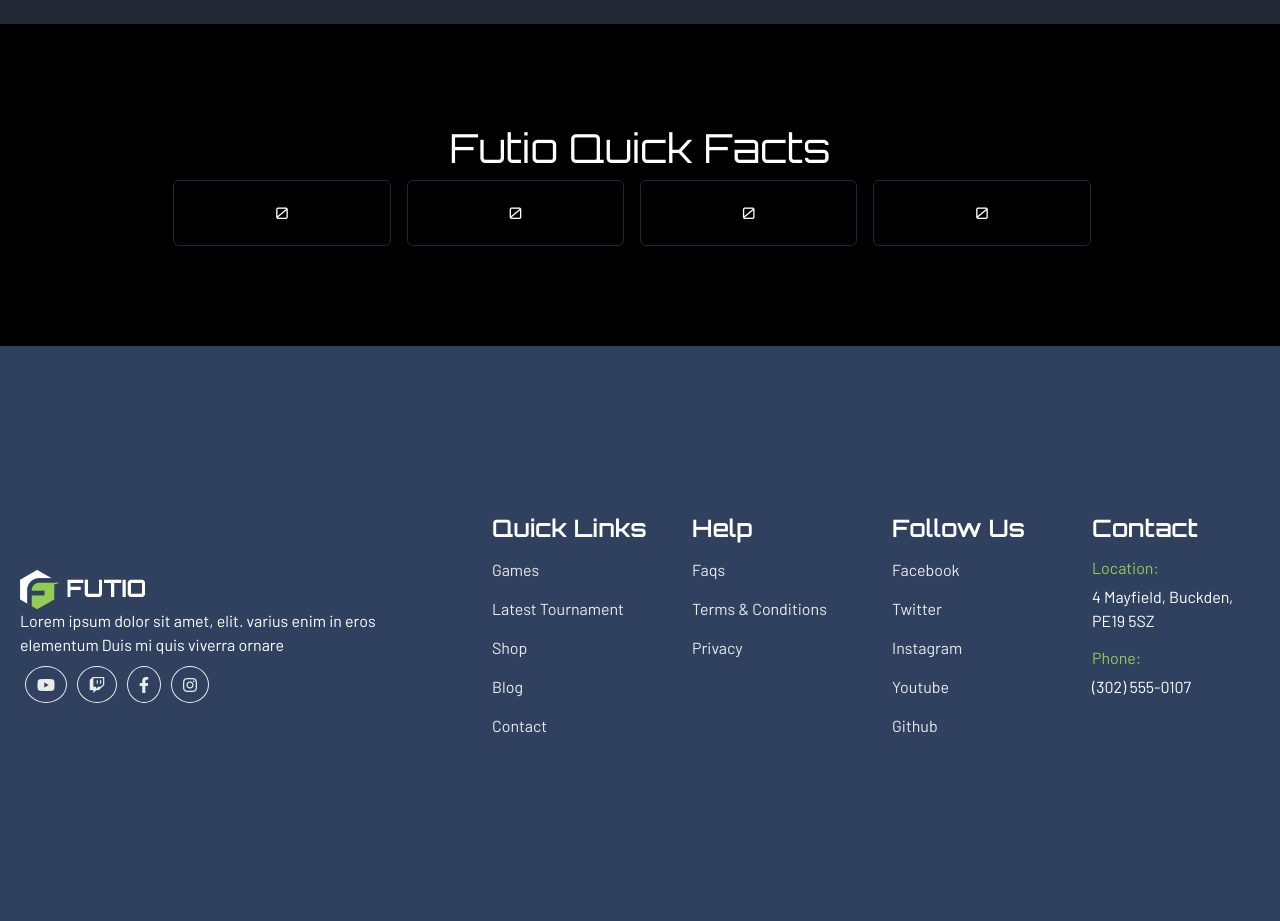
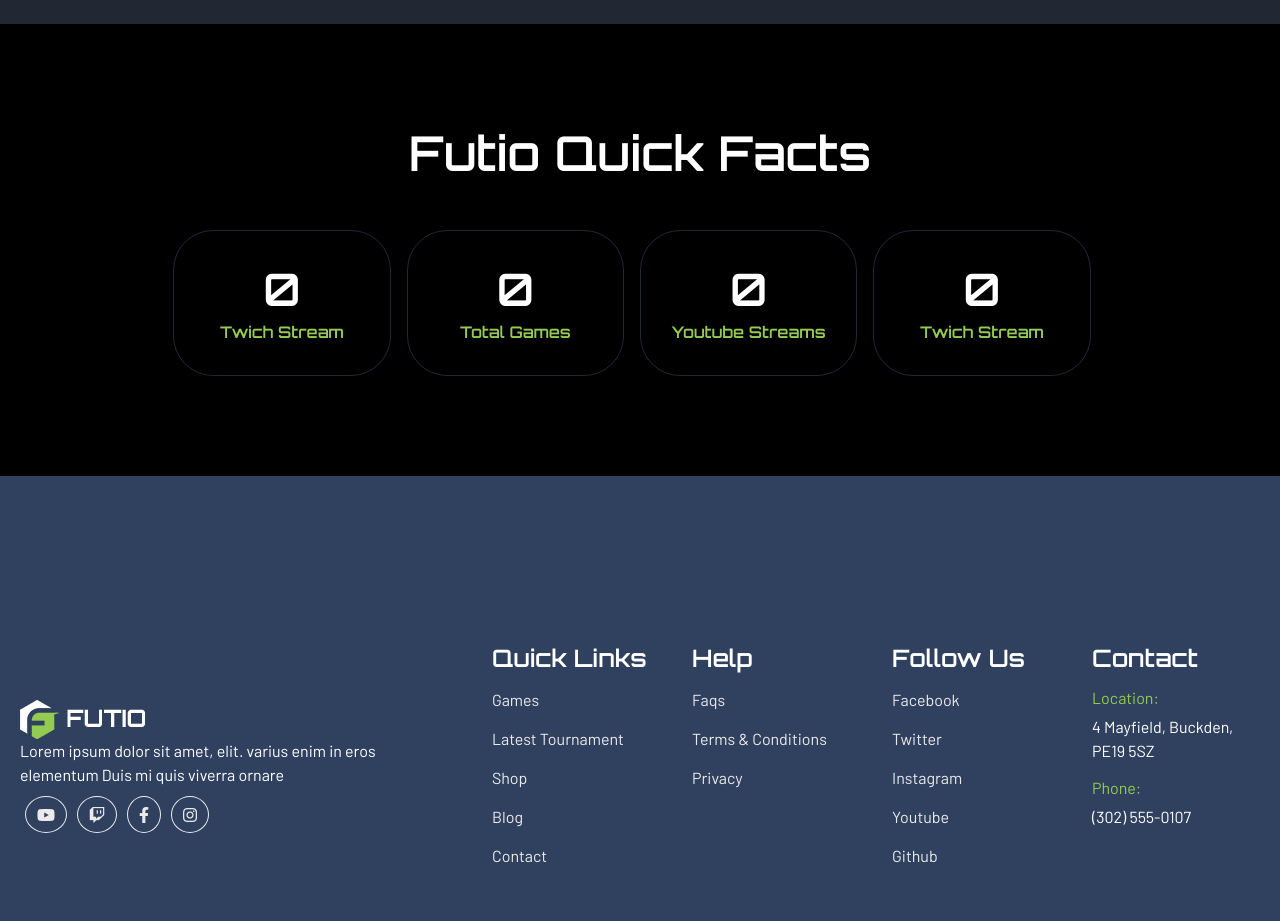
Before and after one commit to GiacomoArena/proj-html-vuejs, a Vue app: page / in a window 1280 px wide. Shown: the part 3280-4201 px from the top of the page. Built offline with nearby package versions, Linux system fonts and the light colour scheme.

Commit message:
make numbers animations

```diff
--- a/src/components/partials/QuickFacts.vue
+++ b/src/components/partials/QuickFacts.vue
@@ -5,7 +5,21 @@
     name:'QuickFacts',
     data(){
       return{
+        startNumber:0,
+        targets:100
+      }
+    },
+    methods:{
+      increaseNumber(){
+        const timer = setInterval(() => {
 
+          if (this.startNumber != this.targets) {
+            this.startNumber ++
+          }
+          else{
+            clearInterval(timer)
+          }
+        }, 50);
       }
     }
   }
@@ -14,21 +28,25 @@
 
 <template>
 
-<section>
+<section @mouseover="increaseNumber()">
   <h1>Futio Quick Facts</h1>
   <div class="containeraa">
     <div class="row justify-content-center">
       <div class="col-2 me-3 card">
-        0
+        {{startNumber}}
+        <h5>Twich Stream</h5>
       </div>
       <div class="col-2 me-3 card">
-        0
+        {{startNumber}}
+        <h5>Total Games</h5>
       </div>
       <div class="col-2 me-3 card">
-        0
+        {{startNumber}}
+        <h5>Youtube Streams</h5>
       </div>
       <div class="col-2 me-3 card">
-        0
+        {{startNumber}}
+        <h5>Twich Stream</h5>
       </div>
     </div>
   </div>
@@ -45,11 +63,25 @@
     background-color: black;
     padding: 100px 0px;
     color: white;
+    h1{
+      padding-bottom: 40px;
+      font-size: 3rem;
+      font-weight: 600;
+    }
     .card{
       background-color: black;
       border: 1px solid #222833;
       max-width: 300px !important;
-      padding: 20px;
+      padding: 25px;
+      font-size: 2.8rem;
+      font-weight: 600;
+      border-radius: 40px;
+      transition: all 1s;
+      h5{
+        color: $my-lightgreen;
+        font-size: 1rem;
+        font-weight: 600;
+      }
     }
   }
 </style>
```
